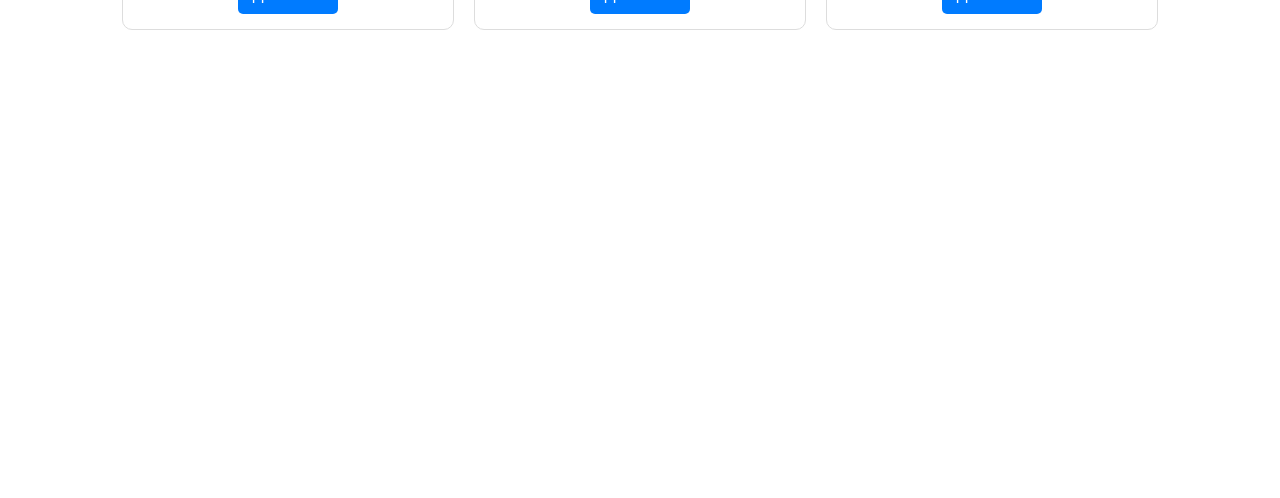
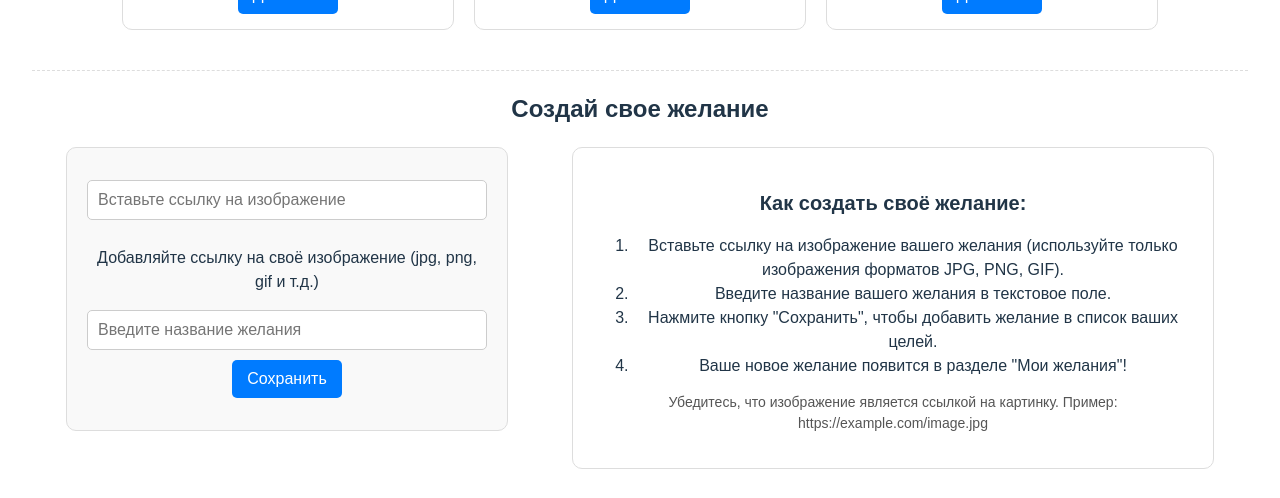
Before and after one commit to hellonewgit/wishmap, a React (Vite) app: page / in a window 1280 px wide. Shown: the part 1050-1548 px from the top of the page. Before the commit the page ends 1132 px from the top, so only its background shows below. Built offline with nearby package versions, Linux system fonts and the light colour scheme.

Commit message:
Добавлен блок создания карточек

```diff
--- /dev/null
+++ b/src/components/CreateWishCard/CreateWishCard.jsx
@@ -0,0 +1,85 @@
+import React, { useState } from 'react';
+import styles from './CreateWishCard.module.css';
+
+const CreateWishCard = ({ addWish }) => {
+    const [title, setTitle] = useState(''); // Состояние для названия желания
+    const [imageUrl, setImageUrl] = useState(''); // Состояние для ссылки на изображение
+    const [error, setError] = useState(''); // Состояние для ошибок
+
+    // Проверка, что введена корректная ссылка на изображение
+    const isValidUrl = (url) => {
+        const pattern = new RegExp('^https?://.+\\.(jpg|jpeg|png|webp|avif|gif|svg)$', 'i');
+        return pattern.test(url);
+    };
+
+    // Обработчик нажатия на кнопку "Сохранить"
+    const handleSave = () => {
+        if (!title || !imageUrl) {
+            setError('Заполните все поля!');
+            return;
+        }
+        if (!isValidUrl(imageUrl)) {
+            setError('Введите корректную ссылку на изображение (например, https://example.com/image.jpg).');
+            return;
+        }
+
+        // Если все корректно, очищаем ошибку и добавляем новое желание
+        setError('');
+        addWish({ title, imageUrl });
+        setTitle(''); // Очищаем поле ввода названия
+        setImageUrl(''); // Очищаем поле ввода ссылки
+    };
+
+    return (
+        <>
+            <h2>Создай свое желание</h2>
+            <div className={styles['create-wish-container']}>
+            <div className={styles['create-wish-card']}>
+                {/* Отображение названия желания над полем ввода */}
+                {title && <h3 className={styles['wish-preview']}>{title}</h3>}
+
+                {/* Поле для ввода ссылки на изображение */}
+                <input
+                    type="text"
+                    placeholder="Вставьте ссылку на изображение"
+                    value={imageUrl}
+                    onChange={(e) => setImageUrl(e.target.value)}
+                    className={styles['input']}
+                />
+                <p>Добавляйте ссылку на своё изображение (jpg, png, gif и т.д.)</p>
+
+                {/* Поле для ввода названия желания */}
+                <input
+                    type="text"
+                    placeholder="Введите название желания"
+                    value={title}
+                    onChange={(e) => setTitle(e.target.value)}
+                    className={styles['input']}
+                />
+
+                {/* Кнопка для сохранения */}
+                <button onClick={handleSave} className={styles['save-button']}>
+                    Сохранить
+                </button>
+
+                {/* Отображение ошибки, если есть */}
+                {error && <p className={styles['error-message']}>{error}</p>}
+            </div>
+
+            {/* Блок с инструкцией справа от формы */}
+            <div className={styles['instruction']}>
+                <h3>Как создать своё желание:</h3>
+                <ol>
+                    <li>Вставьте ссылку на изображение вашего желания (используйте только изображения форматов JPG, PNG, GIF).</li>
+                    <li>Введите название вашего желания в текстовое поле.</li>
+                    <li>Нажмите кнопку "Сохранить", чтобы добавить желание в список ваших целей.</li>
+                    <li>Ваше новое желание появится в разделе "Мои желания"!</li>
+                </ol>
+                <p>Убедитесь, что изображение является ссылкой на картинку. Пример: https://example.com/image.jpg</p>
+            </div>
+        </div>
+        </>
+    );
+};
+
+export default CreateWishCard;
--- /dev/null
+++ b/src/components/CreateWishCard/CreateWishCard.module.css
@@ -0,0 +1,77 @@
+.create-wish-container {
+    display: flex; /* Размещаем блоки рядом */
+    justify-content: center; /* Разделяем блоки по сторонам */
+    align-items: flex-start; /* Выравниваем по верхнему краю */
+    gap: 64px; /* Пространство между блоками */
+    flex-wrap: wrap;
+}
+
+.create-wish-card {
+    flex: 1; /* Задаем форму как гибкий блок */
+    background-color: #f9f9f9;
+    border: 1px solid #ddd;
+    border-radius: 10px;
+    padding: 32px 20px;
+    max-width: 400px;
+    min-width: 250px;
+}
+
+.wish-preview {
+    margin-bottom: 10px;
+    font-size: 22px;
+    color: #007bff;
+}
+
+.input {
+    width: 100%;
+    padding: 10px;
+    margin-bottom: 10px;
+    border-radius: 5px;
+    border: 1px solid #ccc;
+    font-size: 16px;
+    box-sizing: border-box;
+}
+
+.save-button {
+    padding: 10px 15px;
+    background-color: #007bff;
+    color: white;
+    border: none;
+    border-radius: 5px;
+    cursor: pointer;
+    font-size: 16px;
+}
+
+.save-button:hover {
+    background-color: #0056b3;
+}
+
+.error-message {
+    color: red;
+    margin-top: 10px;
+}
+
+/* Стили для блока с инструкцией */
+.instruction {
+    flex: 1; /* Гибкий блок для инструкции */
+    background-color: #fff;
+    border: 1px solid #ddd;
+    border-radius: 10px;
+    padding: 20px;
+    max-width: 600px;
+    min-width: 250px;
+}
+
+.instruction h3 {
+    margin-bottom: 10px;
+    font-size: 20px;
+}
+
+.instruction ol {
+    margin-bottom: 10px;
+}
+
+.instruction p {
+    font-size: 14px;
+    color: #555;
+}
--- a/src/components/DesireCartList/DesireCartList.jsx
+++ b/src/components/DesireCartList/DesireCartList.jsx
@@ -1,10 +1,10 @@
 import React, { useState } from 'react';
 import MyWishes from '../MyWishes/MyWishes';
 import DesireConstructor from '../DesireConstructor/DesireConstructor';
+import CreateWishCard from '../CreateWishCard/CreateWishCard'; // Импорт конструктора карточки
 import styles from './DesireCardList.module.css';
 
 const DesireCardList = () => {
-    // Массив всех карточек
     const desires = [
         { title: 'Деньги', imageUrl: '/wishmap/assets/images/money.jpg' },
         { title: 'Семья', imageUrl: '/wishmap/assets/images/family.jpg' },
@@ -14,30 +14,38 @@ const DesireCardList = () => {
         { title: 'Саморазвитие', imageUrl: '/wishmap/assets/images/self.jpg' },
     ];
 
-    // Состояние для хранения "Моих желаний"
     const [myWishes, setMyWishes] = useState([]);
 
     // Логика добавления/удаления карточек
     const handleToggleWish = (desire) => {
         if (myWishes.some(wish => wish.title === desire.title)) {
-            // Если карточка уже в "Моих желаниях", удаляем её
             setMyWishes(myWishes.filter(wish => wish.title !== desire.title));
         } else {
-            // Добавляем карточку в "Мои желания"
             setMyWishes([...myWishes, desire]);
         }
     };
 
+    // Добавление нового желания
+    const handleAddWish = (newWish) => {
+        setMyWishes([...myWishes, newWish]);
+    };
+
     return (
         <div>
-            {/* Секция "Мои желания" */}
+            {/* Раздел "Мои желания" */}
             <MyWishes wishes={myWishes} toggleWish={handleToggleWish} />
 
-            {/* Разделитель */}
+            {/* Разделение визуальных секций */}
             {myWishes.length > 0 && <hr className={styles['divider']} />}
 
-            {/* Секция "Конструктор" */}
+            {/* Раздел "Конструктор желаний" */}
             <DesireConstructor desires={desires} myWishes={myWishes} toggleWish={handleToggleWish} />
+
+            {/* Разделение для удобства восприятия */}
+            <hr className={styles['divider']} />
+
+            {/* Раздел "Создай своё желание" */}
+            <CreateWishCard addWish={handleAddWish} />
         </div>
     );
 };
```
